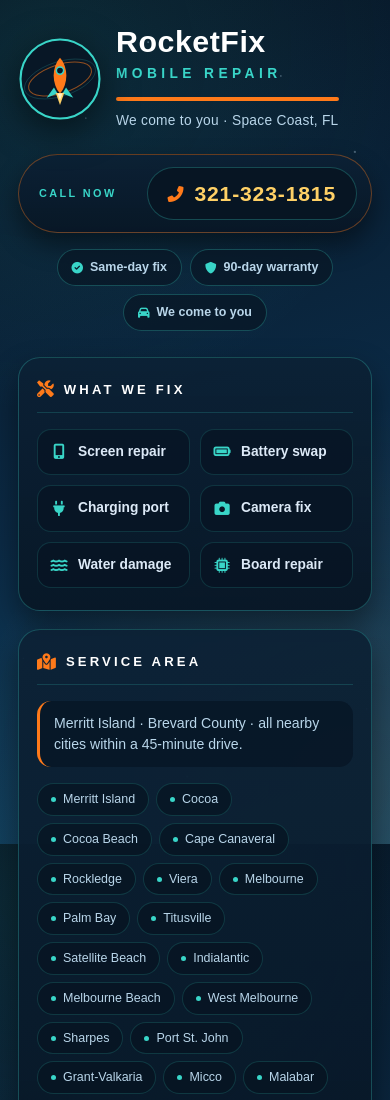
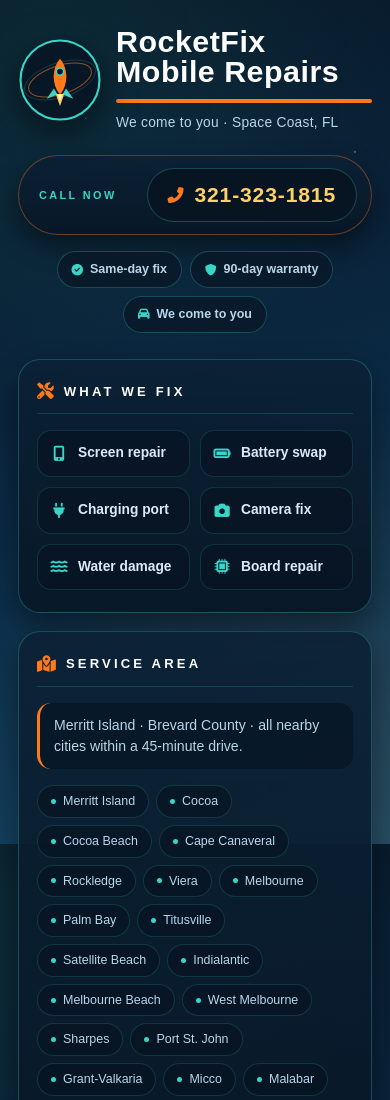
Before and after one commit to ikseles/rocketfixmobilerepairs, a plain HTML site: page index.html in a window 390 px wide. Shown: the top 1100 px of the page. Drawn offline with Linux system fonts and the light colour scheme.

Commit message:
Update index.html
Updated site from "RocketFix" to "RocketFix Mobile Repairs"

```diff
--- a/index.html
+++ b/index.html
@@ -484,8 +484,7 @@
       </svg>
 
       <div class="brand">
-        <h1>RocketFix</h1>
-        <div class="brand-sub">Mobile Repair</div>
+        <h1>RocketFix Mobile Repairs</h1>
         <div class="brand-rule"></div>
         <div class="brand-area">We come to you · Space Coast, FL</div>
       </div>
```
